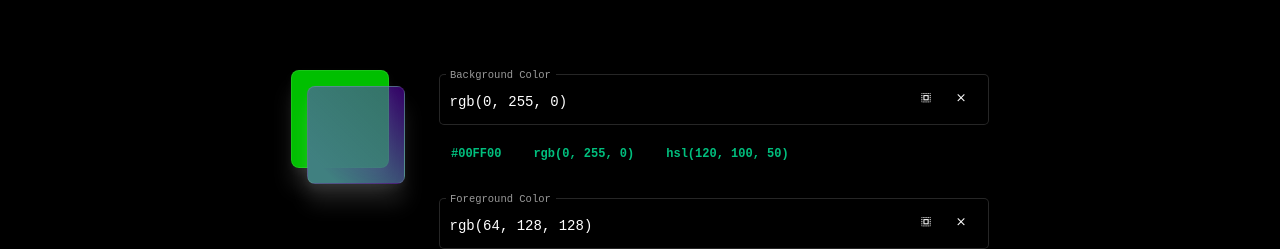
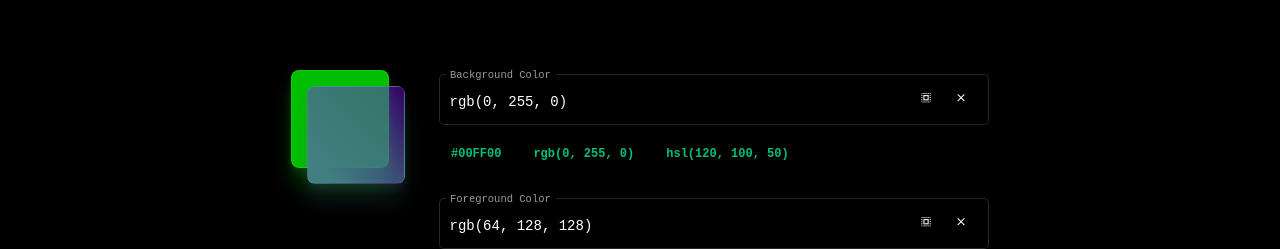
Before and after one commit to vberkaltun/ColorPicker, an Angular app: page / in a window 1280 px wide. Shown: the part 138-387 px from the top of the page. Built offline with nearby package versions, Linux system fonts and the light colour scheme; a web font is replaced by a local one.

Commit message:
Shadows binded to colors

```diff
--- a/src/app/app.component.css
+++ b/src/app/app.component.css
@@ -131,12 +131,6 @@
     flex: 1 1 auto;
 }
 
-/* SHADOW ---------------------------------------------------------- */
-
-.shadow {
-    box-shadow: 0px 5px 10px rgba(255, 255, 255, 0.05), 0px 20px 20px rgba(255, 255, 255, 0.10);
-}
-
 /* LINK COLOR ------------------------------------------------------ */
 
 a {
--- a/src/app/app.component.html
+++ b/src/app/app.component.html
@@ -11,8 +11,8 @@
 <div class="main" matRipple matRippleCentered="Centered" matRippleDisabled="disabled" matRippleColor="rgba(0, 0, 0, 0.10)">
     <div class="input">
         <div class="layer">
-            <div class="back shadow" [ngStyle]="colorBack.isColorSet ? { 'background' : colorBack.gui } : null" [ngClass]="colorBack.isColorSet ? 'isColorSet' : 'isBackColorNotSet'"></div>
-            <div class="fore shadow" [ngStyle]="colorFore.isColorSet ? ( colorAlpha.isColorSet ? { background : 'linear-gradient(45deg,' + colorFore.rgb + ' 15%, ' + colorAlpha.rgbWithFixedAlpha + ' 100%)' } : { 'background' : colorFore.gui } ) : null" [ngClass]="colorFore.isColorSet ? 'isColorSet' : 'isForeColorNotSet'"></div>
+            <div class="back" [ngStyle]="colorBack.isColorSet ? { 'box-shadow' : colorBack.border, 'background' : colorBack.gui } : null" [ngClass]="colorBack.isColorSet ? 'isColorSet' : 'isBackColorNotSet'"></div>
+            <div class="fore" [ngStyle]="colorFore.isColorSet ? ( colorAlpha.isColorSet ? { 'box-shadow' : colorFore.border, background : 'linear-gradient(45deg,' + colorFore.rgb + ' 15%, ' + colorAlpha.rgbWithFixedAlpha + ' 100%)' } : { 'box-shadow' : colorFore.border, 'background' : colorFore.gui } ) : null" [ngClass]="colorFore.isColorSet ? 'isColorSet' : 'isForeColorNotSet'"></div>
         </div>
     </div>
 
--- a/src/app/module.color.ts
+++ b/src/app/module.color.ts
@@ -105,8 +105,20 @@ export class ColorGUI extends Color {
     protected readonly defaultTransparent = 0.75;
 
     // ui color hotfix
-    public get gui(): string { return "rgb(" + this._rgb[0] + ", " + this._rgb[1] + ", " + this._rgb[2] + ", " + this.defaultTransparent + ")"; }
-    public get isGrayScale(): boolean { return this._rgb[0] == this._rgb[1] && this._rgb[0] == this._rgb[2]; }
+    public get gui(): string {
+        return "rgba(" + this._rgb[0] + ", " + this._rgb[1] + ", " + this._rgb[2] + ", "
+            + this.defaultTransparent + ")";
+    }
+    public get border(): string {
+        return "0px 5px 10px "
+            + "rgba(" + this._rgb[0] + ", " + this._rgb[1] + ", " + this._rgb[2] + ", " + 0.15 + ")" + ", 0px 20px 20px "
+            + "rgba(" + this._rgb[0] + ", " + this._rgb[1] + ", " + this._rgb[2] + ", " + 0.15 + ")";
+    }
+
+    public get isGrayScale(): boolean {
+        return this._rgb[0] == this._rgb[1]
+            && this._rgb[0] == this._rgb[2];
+    }
 }
 
 export class ColorExtended extends Color {
```
